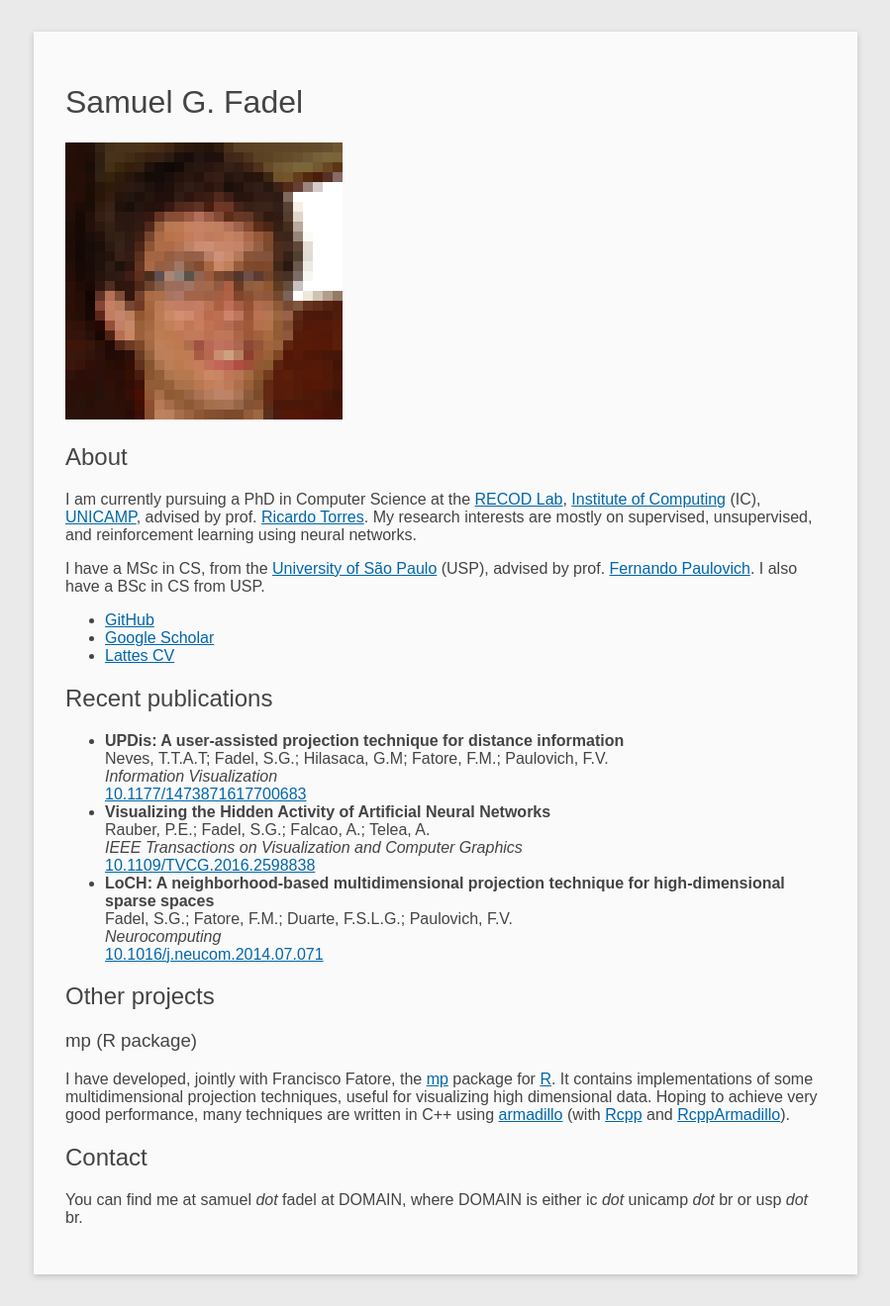
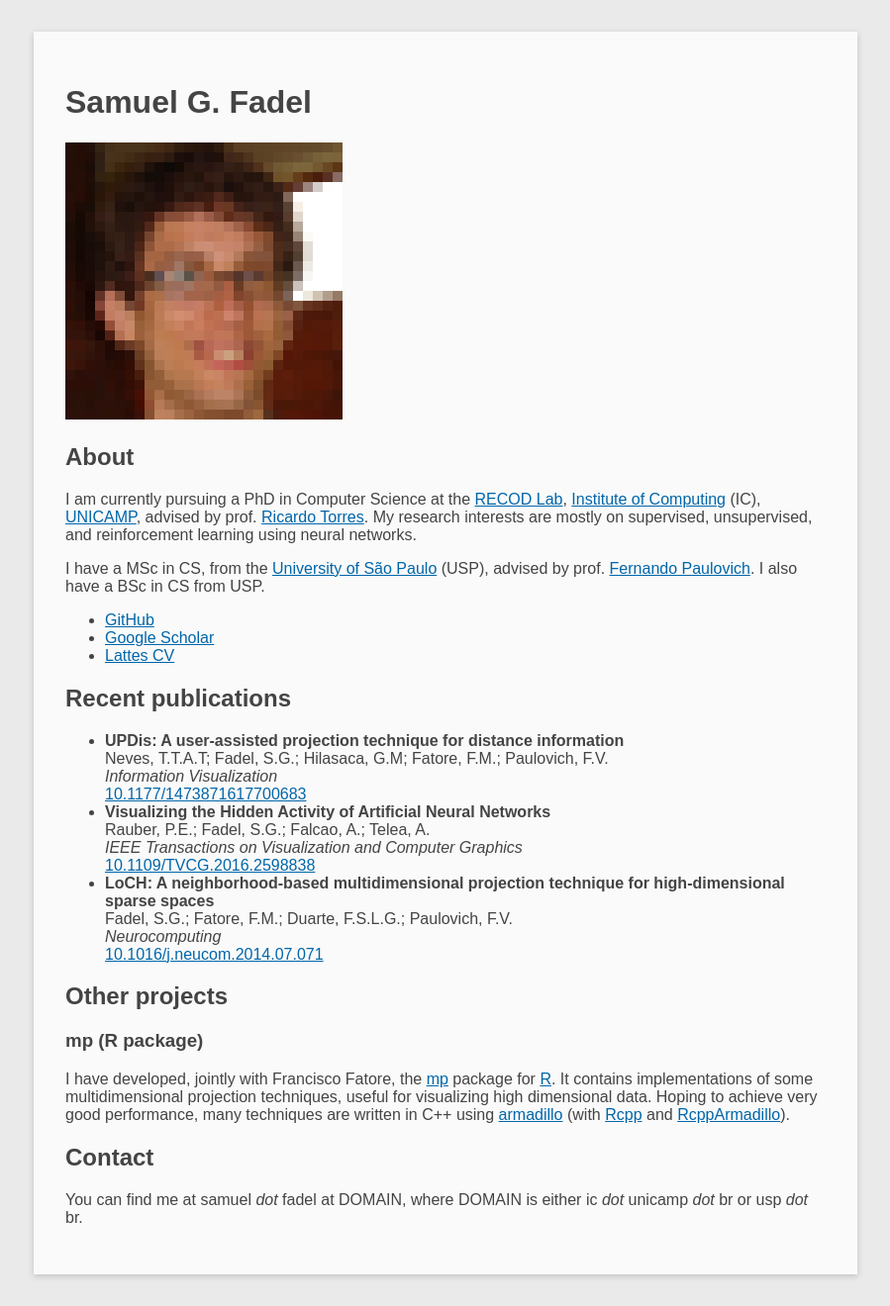
Before and after one commit to jayflyaway/fadel.github.io, a Jekyll site: the page built from README.md, in a window 1280 px wide. Shown: the whole page at 99% size, without its empty margins (190-1089 px from the left). Built offline with Jekyll 4.4.1, drawn with Linux system fonts in a browser that asks for light colours; our own code applies the rules of GitHub Pages for plain Markdown files.

Commit message:
Removed custom font weight for headings.

```diff
--- a/_layouts/default.html
+++ b/_layouts/default.html
@@ -23,10 +23,6 @@
       background-color: #fafafa;
       margin: 0 auto;
       max-width: 768px;
-    }
-
-    h1, h2, h3, h4, h5, h6 {
-      font-weight: 400;
     }
 
     a, a:visited {
```
